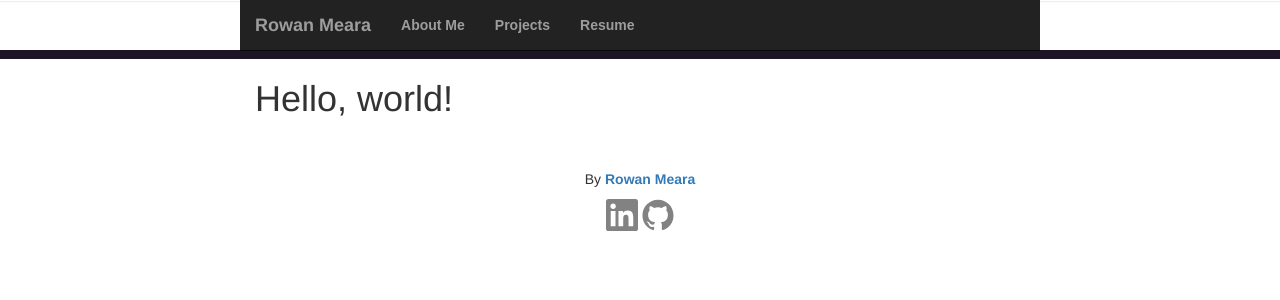
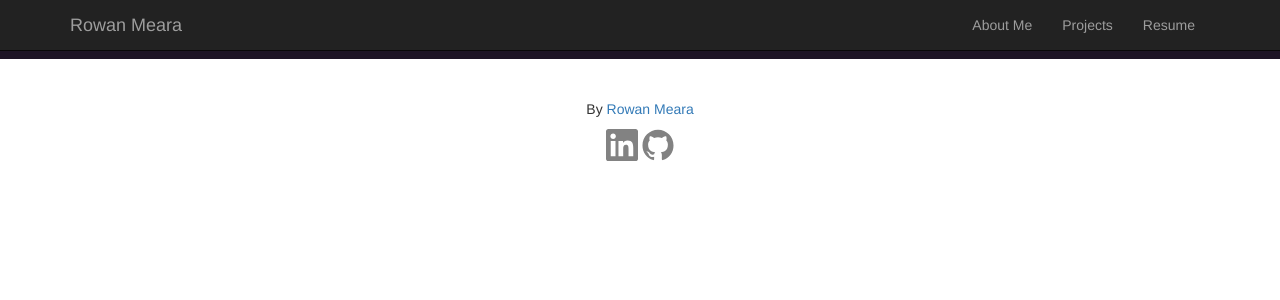
Before and after one commit to RowanMeara/RowanMeara.github.io, a Jekyll site: the page built from index.html, in a window 1280 px wide. Shown: the top 300 px of the page. Built offline with Jekyll 4.4.1, drawn with Linux system fonts in a browser that asks for light colours; some web fonts are replaced.

Commit message:
Fixed the navbar.

```diff
--- a/_includes/footer.html
+++ b/_includes/footer.html
@@ -1,5 +1,7 @@
 <footer>
-  <p>By <a href={{ site.url }}>{{ site.author }}</p>
-  {% include icon-linkedin.html %}
-  {% include icon-github.html %}
+  <div class="container">
+    <p>By <a href={{ site.url }}>{{ site.author }}</p>
+    {% include icon-linkedin.html %}
+    {% include icon-github.html %}
+   </div>
 </footer>
--- a/_includes/head.html
+++ b/_includes/head.html
@@ -6,15 +6,15 @@
   <title>{% if page.title %}{{ page.title | escape }}{% else %}{{ site.title | escape }}{% endif %}</title>
   <meta name="description" content="{{ page.excerpt | default: site.description | strip_html | normalize_whitespace | truncate: 160 | escape }}">
 
-  <link rel="stylesheet" href="{{ "/css/main.css" | prepend: site.baseurl }}">
   <link rel="canonical" href="{{ page.url | replace:'index.html','' | absolute_url }}">
   <link href='https://fonts.googleapis.com/css?family=Open+Sans:400,300,700,800,600' rel='stylesheet' type='text/css'>
-  <link href='https://fonts.googleapis.com/css?family=Muli:400,300' rel='stylesheet' type='text/css'>
 
-  <!--- TODO: sort out headers -->
+  <!--- TODO: Reorganize Headers -->
+  <link href='http://fonts.googleapis.com/css?family=Oswald:700' rel='stylesheet' type='text/css'>
+  <script src="https://ajax.googleapis.com/ajax/libs/jquery/1.12.4/jquery.min.js"></script>
   <link href="bootstrap/css/bootstrap.min.css" rel="stylesheet">
   <script src="bootstrap/js/bootstrap.min.js"></script>
-  <script src="https://ajax.googleapis.com/ajax/libs/jquery/1.12.4/jquery.min.js"></script>
+  <link rel="stylesheet" href="{{ "/css/main.css" | prepend: site.baseurl }}">
 
   {% if jekyll.environment == 'production' and site.google_analytics %}
   {% include google-analytics.html %}
--- a/_includes/header.html
+++ b/_includes/header.html
@@ -1,5 +1,4 @@
 <aside>
-  <div class="container">
     <nav class="navbar navbar-inverse navbar-fixed-top">
       <div class="container">
         <div class="navbar-header">
@@ -11,7 +10,7 @@
           </button>
           <a class="navbar-brand" href="#">{{ site.title }}</a>
         </div>
-        <div id="navbar" class="collapse navbar-collapse">
+        <div id="navbar" class="collapse navbar-collapse navbar-right">
           <ul class="nav navbar-nav">
             {% for page in site.pages %} {% if page.title %}
             <li><a href="{{ page.url | prepend: site.baseurl }}">{{ page.title }}</a></li>
@@ -21,8 +20,6 @@
         </div><!--/.nav-collapse -->
       </div>
     </nav>
-
-  </div>
 </aside>
 
 <header>
--- a/_layouts/default.html
+++ b/_layouts/default.html
@@ -6,12 +6,9 @@
   <body>
 
     {% include header.html %}
-
-    <main class="page-content" aria-label="Content">
-      <div class="wrapper">
-        {{ content }}
-      </div>
-    </main>
+    <div class="wrapper">
+      {{ content }}
+    </div>
 
     {% include footer.html %}
 
--- a/_sass/_layout.scss
+++ b/_sass/_layout.scss
@@ -1,46 +1,3 @@
-body {
-	margin: 0;
-	color: $font-color;
-	font-family: $font-style;
-	font-size: 1.1em;
-	line-height: 1.6;
-	-webkit-font-smoothing: antialiased;
-}
-h1,
-h2,
-h3 {
-	font-weight: 600;
-	color: $heading-font-color;
-	font-family: $heading-font;
-	line-height: 1.5;
-}
-h1 {
-	color: $main;
-	font-size: 2.5em;
-	a,
-	a:visited {
-		text-decoration: none;
-		color: $main;
-	}
-}
-h2 {
-	font-size: 3em;
-	text-align: center;
-}
-.subtitle {
-	color: $light;
-	font-size: 4vh;
-}
-a,
-a:visited {
-	color: $link-color;
-	text-decoration: underline;
-	font-weight: bold;
-}
-a:hover {
-	color: $link-hover-color;
-	text-decoration: underline;
-}
 header {
 	background: $header;
 	padding: 0px 15px;
@@ -51,65 +8,6 @@ header {
 	justify-content: center;
 	align-items: center;
 }
-main {
-	padding: 0 15px;
-	max-width: $content-width;
-	margin: 0 auto;
-}
-time {
-	color: #898989;
-}
-.container {
-	max-width: $content-width;
-	margin: 0 auto;
-}
-
-/* Aside */
-
-aside {
-	position: fixed;
-	top: 0;
-	left: 0;
-	background: #fff;
-	width: 100%;
-	z-index: 2;
-	border-bottom: 1px solid lighten($light, 30%);
-	box-shadow: 0px 1px 1px RGBA(4, 25, 54, .1);
-	nav {
-		float: left;
-		max-width: 800px;
-		margin: 0 auto;
-		ul {
-			margin: 0;
-			padding: 0;
-			list-style: none;
-			li {
-				float: left;
-				position: relative;
-				a {
-					text-decoration: none;
-					display: block;
-					padding: 15px;
-					font-family: 'Muli', sans-serif;
-					line-height: 20px;
-					margin-bottom: -1px;
-					box-shadow: 0;
-					&:hover,
-					&:active {
-						background: $header;
-						text-decoration: none;
-						color: $main;
-					}
-				}
-			}
-		}
-		&:after {
-			content: '';
-			display: table;
-			clear: both;
-		}
-	}
-}
 footer {
 	text-align: center;
 	padding: 40px;
--- a/index.html
+++ b/index.html
@@ -1,6 +1,11 @@
 ---
 layout: default
 ---
-  <body>
-    <h1>Hello, world!</h1>
-  </body>
+<body>
+  <!--- TODO: Add solid thing with picture and tagline -->
+  <div class="container">
+  <!--- TODO: Add brief description of me -->
+
+  <!--- TODO: Add brief description of projects -->
+  </div>
+</body>
```
